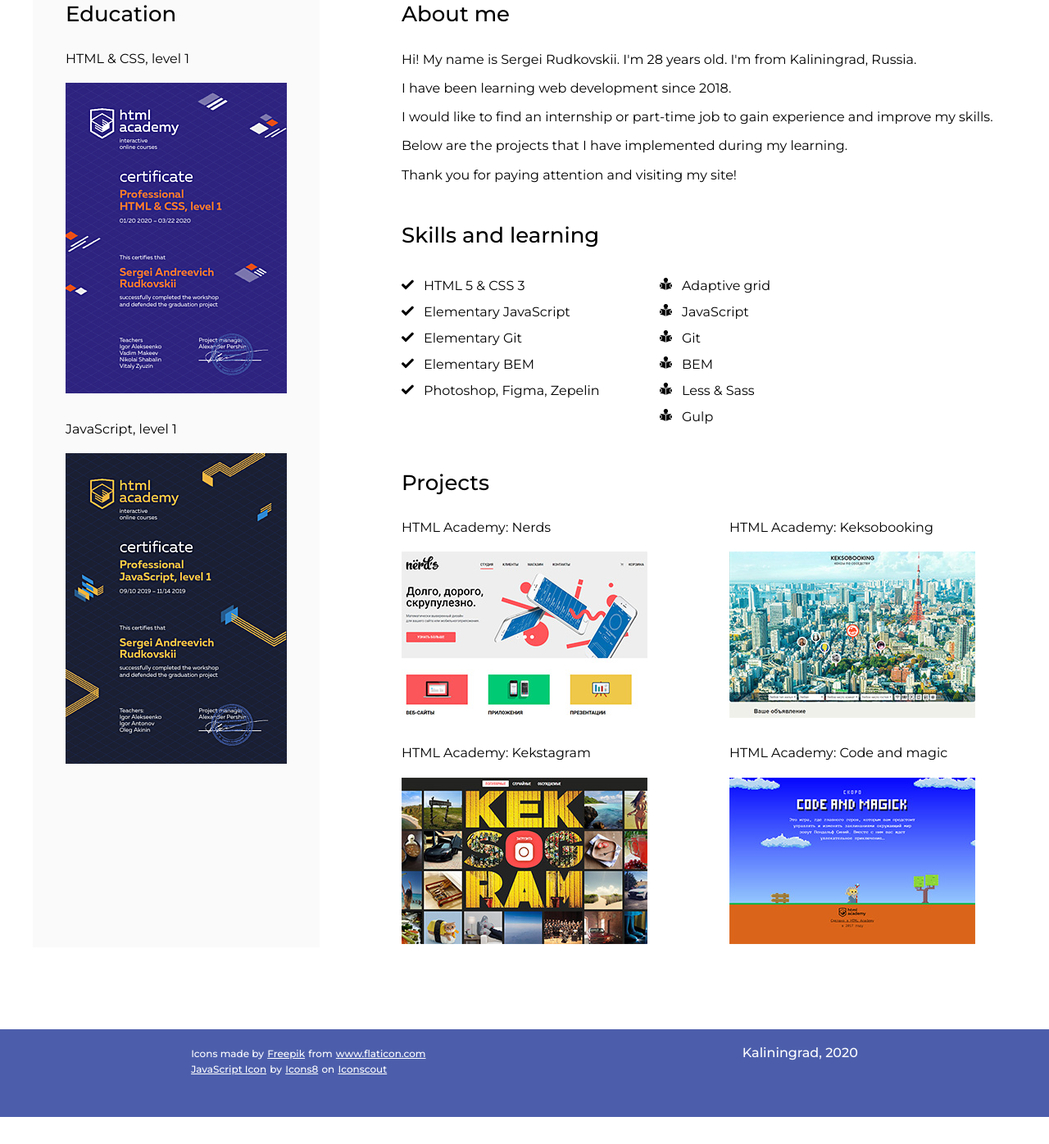
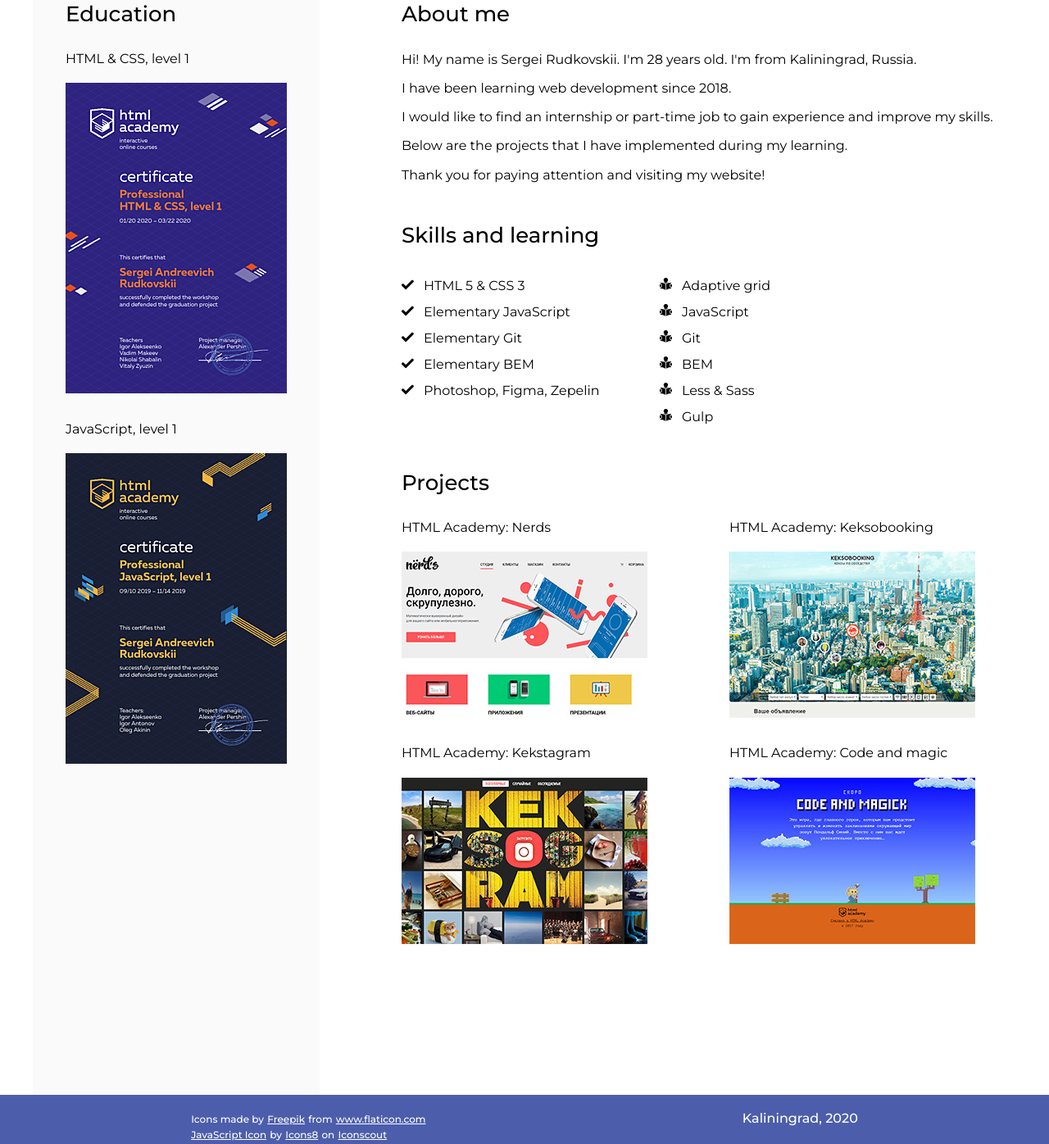
Before and after one commit to rudserg39/Portfolio, a plain HTML site: page index.html in a window 1280 px wide. Shown: the part 307-1703 px from the top of the page at 82% size. Before the commit the page ends 1670 px from the top, so only its background shows below. Drawn offline with Linux system fonts and the light colour scheme.

Commit message:
Make corrections

```diff
--- a/css/style.css
+++ b/css/style.css
@@ -119,6 +119,7 @@ body {
 
 .education__container {
   width: 350px;
+  padding-bottom: 400px;
 }
 
 .title {
@@ -285,10 +286,6 @@ body {
   cursor: pointer;
 }
 
-.footer {
-  margin-top: 100px;
-}
-
 .footer__container {
   background-color: #4c5eab;
 }
--- a/index.html
+++ b/index.html
@@ -20,7 +20,6 @@
           <div class="personal-data__info">
             <p class="info__name">Sergei Rudkovskii</p>
             <p class="info__status">Intern web developer</p>
-            <div class="header__contact">
             <ul class="contact__list">
               <li class="contact__item">
                 <a class="contact__link contact__link_github" href="https://github.com/rudserg39" target="_blank">
@@ -48,7 +47,6 @@
                 </a>
               </li>
             </ul>
-            </div>
           </div>
         </div>
       </div>
@@ -85,7 +83,7 @@
             <p>I have been learning web development since 2018.</p>
             <p>I would like to find an internship or part-time job to gain experience and improve my skills.</p>
             <p>Below are the projects that I have implemented during my learning.</p>
-            <p>Thank you for paying attention and visiting my site!</p>
+            <p>Thank you for paying attention and visiting my website!</p>
           </div>
         </section>
 
```
Lines whose indentation alone changed are shown as unchanged.
